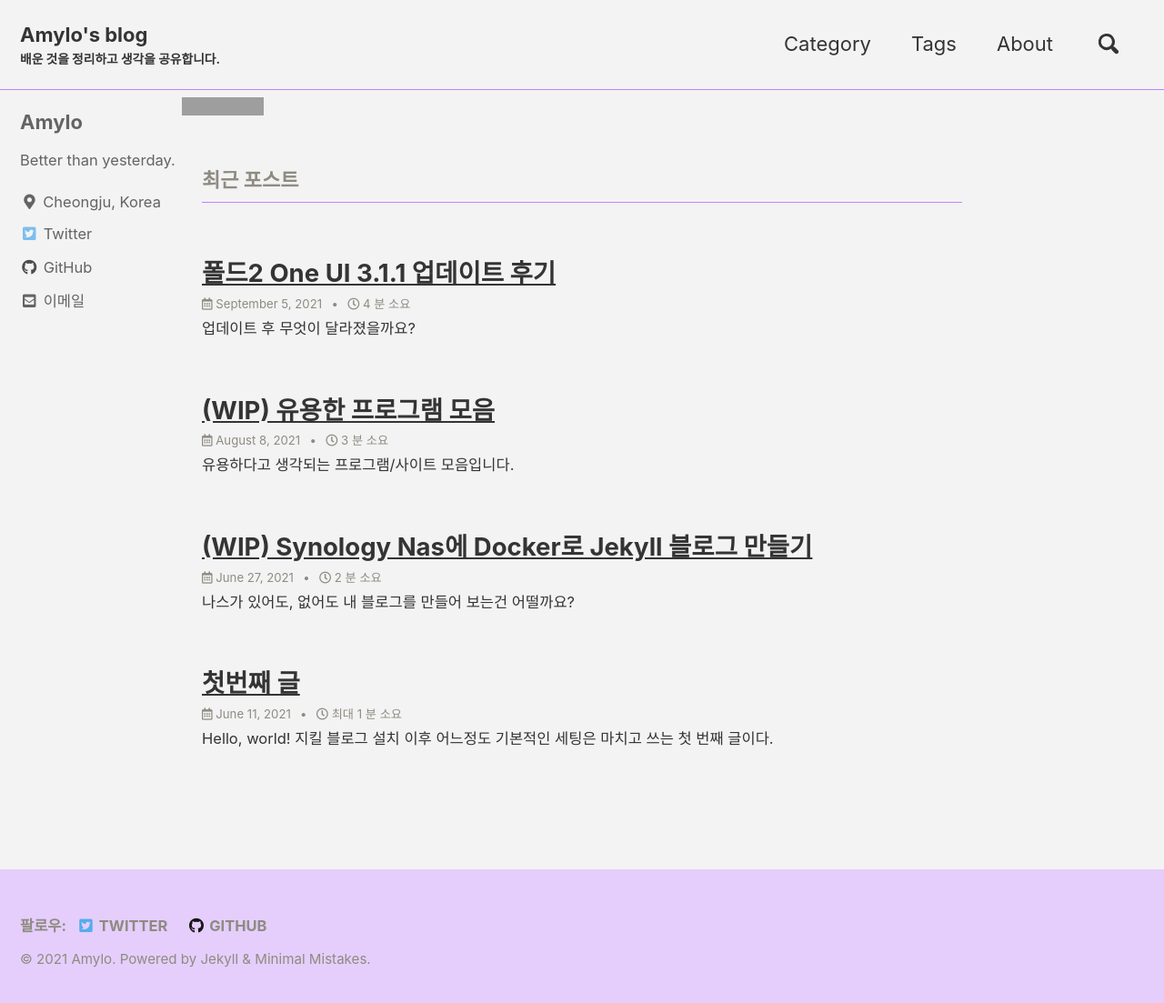
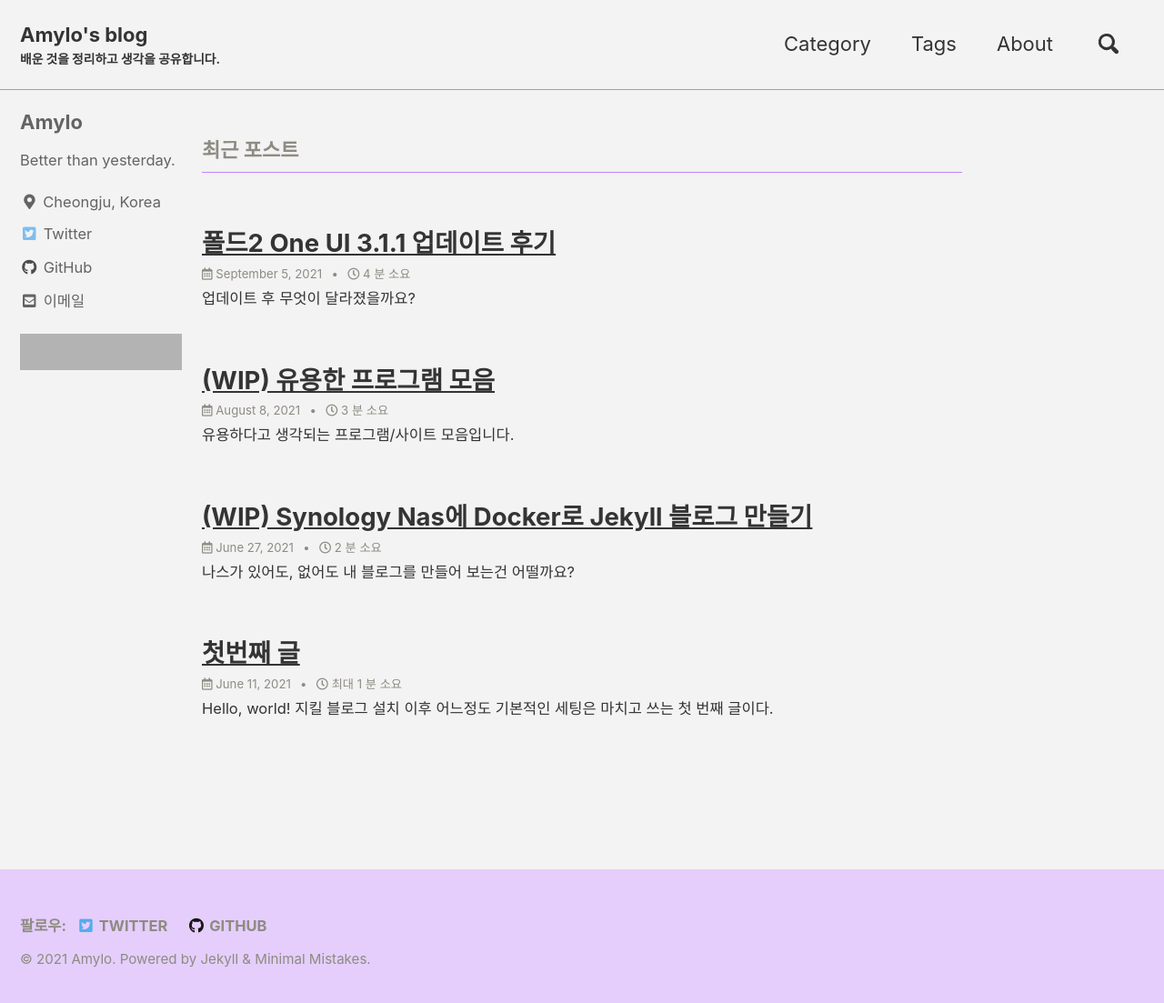
Before and after one commit to Amylo-jh/Amylo-blog, a Jekyll site: the page built from index.html, in a window 1280 px wide and 1111 px high. Shown: the top 1103 px of the window at 91% size. Built offline with Jekyll 4.4.1, drawn with Linux system fonts in a browser that asks for light colours; cached includes are drawn as plain includes; the list of posts is cut into pages by our own code; comment, search, counter and statistics services are not loaded; grey boxes are pictures that could not be loaded.

Commit message:
fix hits

```diff
--- a/_includes/sidebar.html
+++ b/_includes/sidebar.html
@@ -15,8 +15,8 @@
       {% include nav_list nav=page.sidebar.nav %}
     {% endif %}
   {% endif %}
-  </div>
-{% endif %}
 
   <!--visitor count view-->
   <a href="https://hits.seeyoufarm.com"><img src="https://hits.seeyoufarm.com/api/count/incr/badge.svg?url=https%3A%2F%2Fblog.amylo.diskstation.me&count_bg=%2379C83D&title_bg=%23555555&icon=&icon_color=%23E7E7E7&title=hits&edge_flat=false"/></a>
+  </div>
+{% endif %}
```
